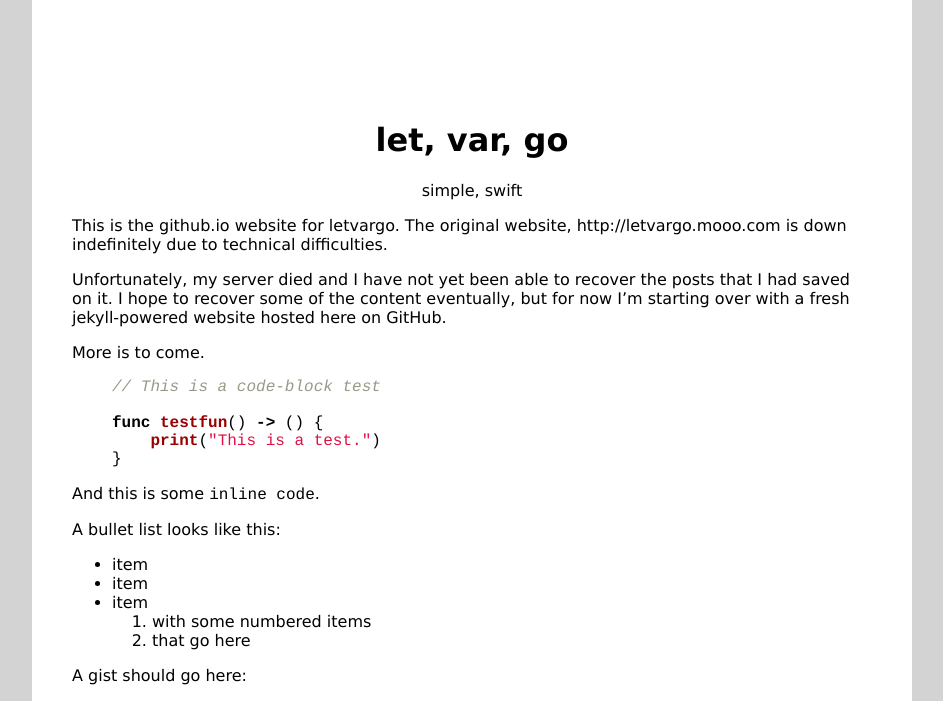
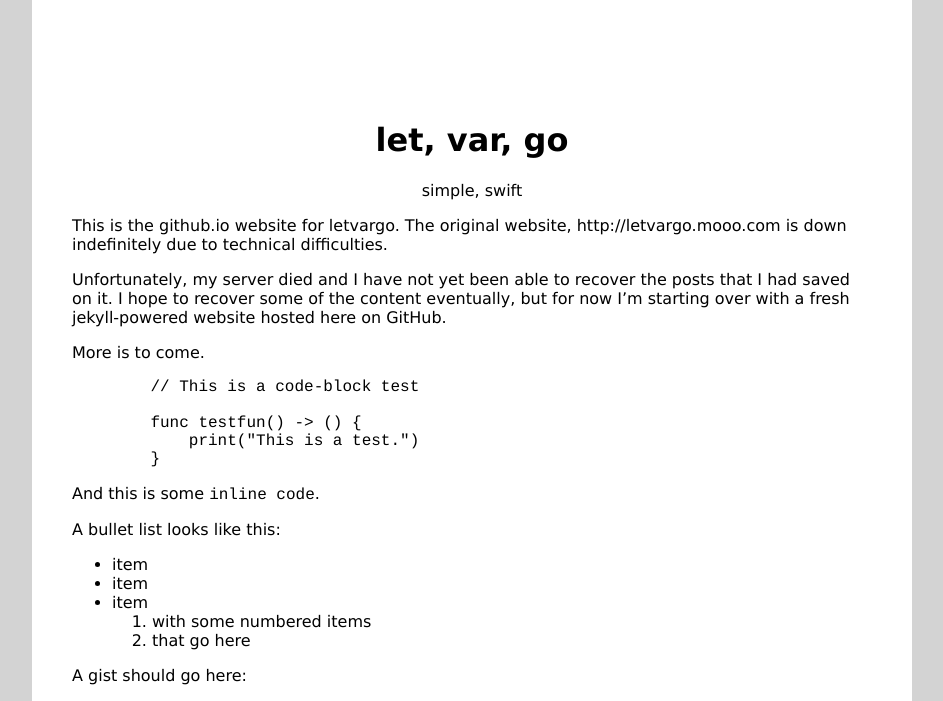
Before and after one commit to letvargo/letvargo.github.io, a Jekyll site: the page built from index.md, in a window 1280 px wide. Shown: the top 701 px of the page, without its empty margins (168-1111 px from the left). Built offline with Jekyll 4.4.1, drawn with Linux system fonts in a browser that asks for light colours; Markdown is read by kramdown in place of the engine named in the settings; grey boxes are pictures that could not be loaded.

Commit message:
experimenting with code formatting

```diff
--- a/index.md
+++ b/index.md
@@ -9,13 +9,13 @@ Unfortunately, my server died and I have not yet been able to recover the posts
 
 More is to come.
 
-{% highlight swift %}
+{% highlight linenos %}
 
-// This is a code-block test
+    // This is a code-block test
 
-func testfun() -> () {
-    print("This is a test.")
-}
+    func testfun() -> () {
+        print("This is a test.")
+    }
 
 {% endhighlight %}
 
```
